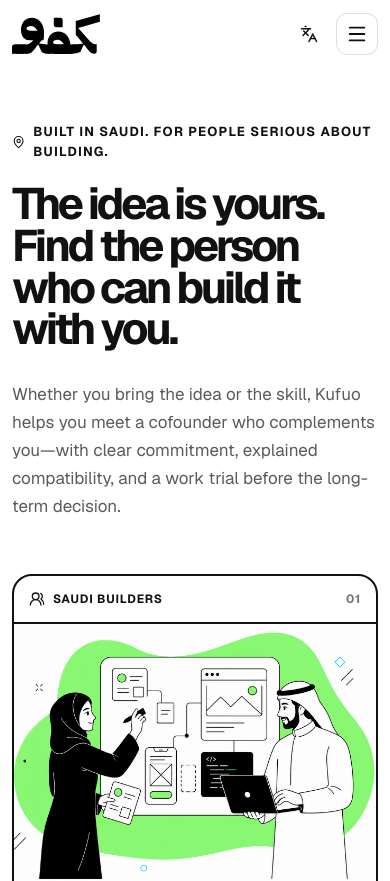
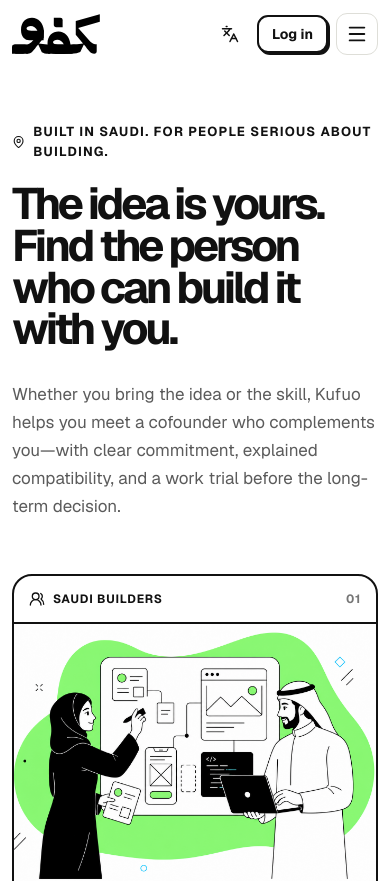
Before and after one commit to Jibrilsson/Kufuo, a Next.js app: page / in a window 390 px wide. Shown: the top 881 px of the page. Built offline with nearby package versions, Linux system fonts and the light colour scheme.

Commit message:
Keep login visible in mobile header

```diff
--- a/app/globals.css
+++ b/app/globals.css
@@ -268,7 +268,7 @@ img { display: block; max-width: 100%; }
   .desktop-nav .mobile-auth-links { display: grid; grid-template-columns: 1fr 1fr; gap: 10px; padding: 14px; }
   .desktop-nav .mobile-auth-links a { border-bottom: 1px solid var(--ink); }
   .menu-button { display: inline-flex; }
-  .header-sign-in { display: none; }
+  .header-sign-in { display: inline-flex; }
   .hero { grid-template-columns: 1fr .8fr; gap: 5%; }
   .hero h1 { font-size: clamp(46px, 6vw, 64px); }
   .founder-search-panel { grid-template-columns: 1.4fr .8fr .8fr auto; }
@@ -283,6 +283,7 @@ img { display: block; max-width: 100%; }
   .section-frame, .site-header, .cta-section { width: min(100% - 32px, 1280px); }
   .header-actions { gap: 8px; }
   .header-actions .button-small { display: none; }
+  .header-actions .header-sign-in { min-height: 38px; display: inline-flex; padding-inline: 13px; }
   .hero { grid-template-columns: 1fr; gap: 54px; padding-block: 68px 138px; }
   .hero-copy { max-width: 720px; }
   .hero-visual { max-width: 680px; }
```
